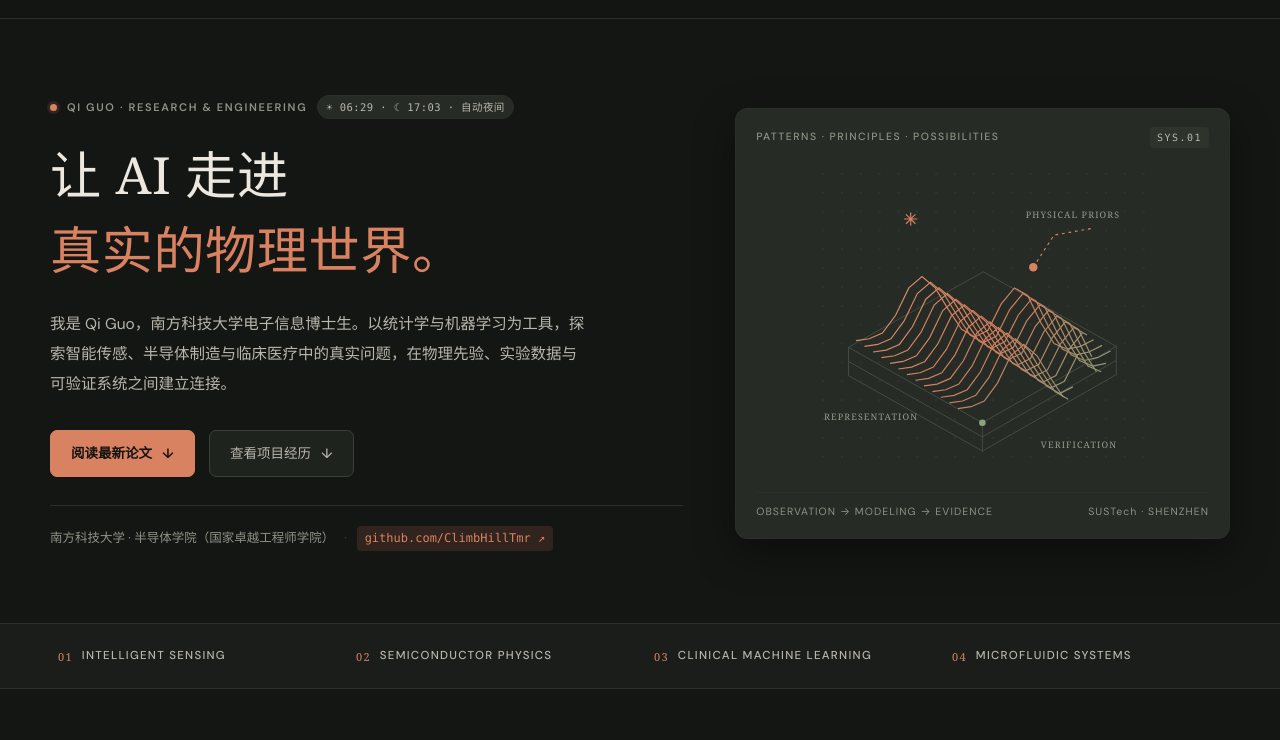
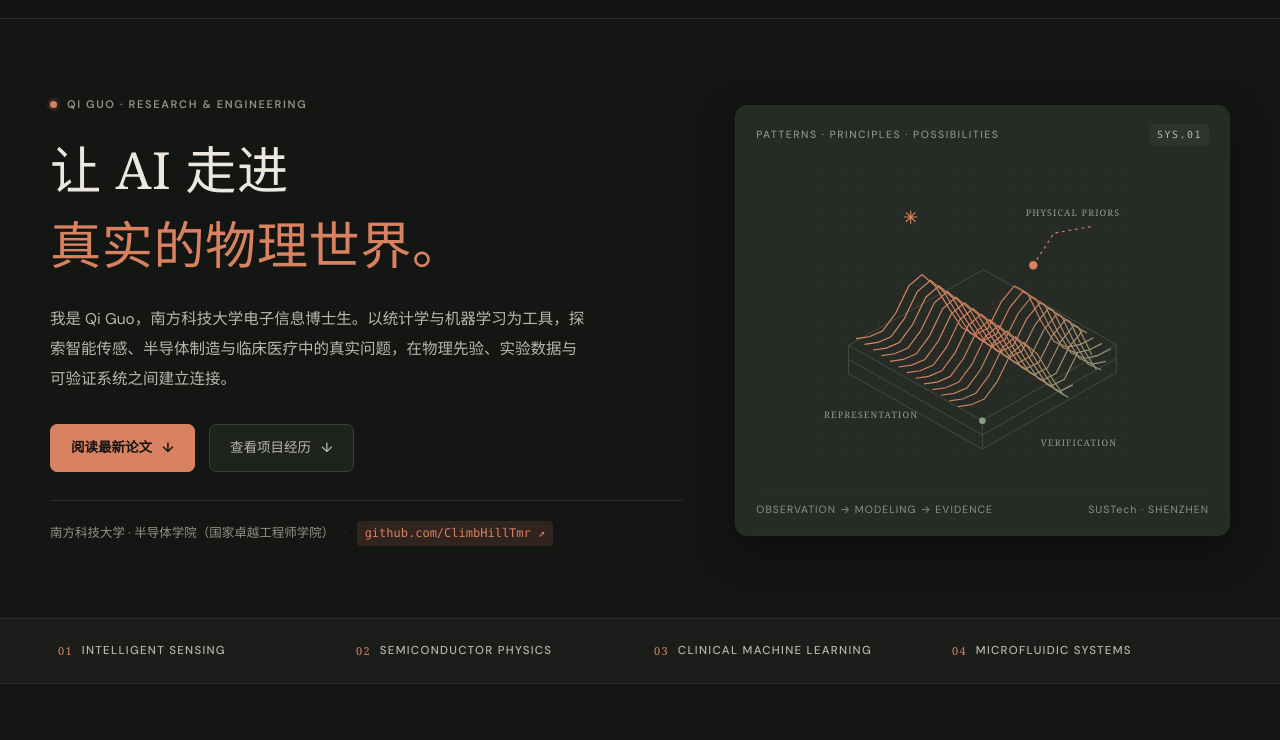
Before and after one commit to ClimbHillTmr/climbhilltmr.github.io, a plain HTML site: page docs/index.html in a window 1280 px wide. Shown: the part 60-800 px from the top of the page. Drawn offline with Linux system fonts and the light colour scheme.

Commit message:
Remove the sunrise and sunset badge from the homepage

```diff
--- a/docs/app.js
+++ b/docs/app.js
@@ -15,7 +15,6 @@
   const themeIcon = $('#theme-icon');
   const themeLabel = $('#theme-label');
   const themeBadge = $('#theme-badge');
-  const solarPill = $('#solar-pill');
 
   const SUN_SVG =
     '<svg viewBox="0 0 24 24"><circle cx="12" cy="12" r="4.5"/><path d="M12 2v2.5M12 19.5V22M4.93 4.93l1.77 1.77M17.3 17.3l1.77 1.77M2 12h2.5M19.5 12H22M4.93 19.07l1.77-1.77M17.3 6.7l1.77-1.77"/></svg>';
@@ -143,15 +142,6 @@
     if (themeBtn) {
       themeBtn.title = language === 'zh' ? statusZh : statusEn;
       themeBtn.setAttribute('aria-label', language === 'zh' ? statusZh : statusEn);
-    }
-
-    if (solarPill) {
-      const modeTagZh = mode === 'auto' ? `自动${isDark ? '夜间' : '日间'}` : `固定${isDark ? '夜间' : '日间'}`;
-      const modeTagEn = mode === 'auto' ? `Auto ${isDark ? 'Night' : 'Day'}` : `Pinned ${isDark ? 'Night' : 'Day'}`;
-      solarPill.textContent =
-        language === 'zh'
-          ? `☀ ${solar.sunriseStr} · ☾ ${solar.sunsetStr} · ${modeTagZh}`
-          : `☀ ${solar.sunriseStr} · ☾ ${solar.sunsetStr} · ${modeTagEn}`;
     }
 
     if (notify) {
--- a/docs/index.html
+++ b/docs/index.html
@@ -158,7 +158,6 @@
       <p class="eyebrow">
         <span class="status-dot" aria-hidden="true"></span>
         <span>QI GUO · RESEARCH &amp; ENGINEERING</span>
-        <span id="solar-pill" class="solar-pill" aria-live="polite"></span>
       </p>
       <h1>
         <span data-zh="让 AI 走进" data-en="Bringing AI into">让 AI 走进</span><br>
--- a/docs/styles.css
+++ b/docs/styles.css
@@ -538,22 +538,6 @@ nav a.active::after {
   flex-shrink: 0;
 }
 
-.solar-pill {
-  display: inline-flex;
-  align-items: center;
-  gap: 6px;
-  font-family: var(--mono);
-  font-size: 10.5px;
-  font-weight: 500;
-  letter-spacing: 0.04em;
-  text-transform: none;
-  padding: 2px 8px;
-  border-radius: 999px;
-  background: var(--surface-subtle);
-  border: 1px solid var(--line);
-  color: var(--ink-secondary);
-}
-
 .hero h1 {
   font-family: var(--serif);
   font-weight: 400;
```
